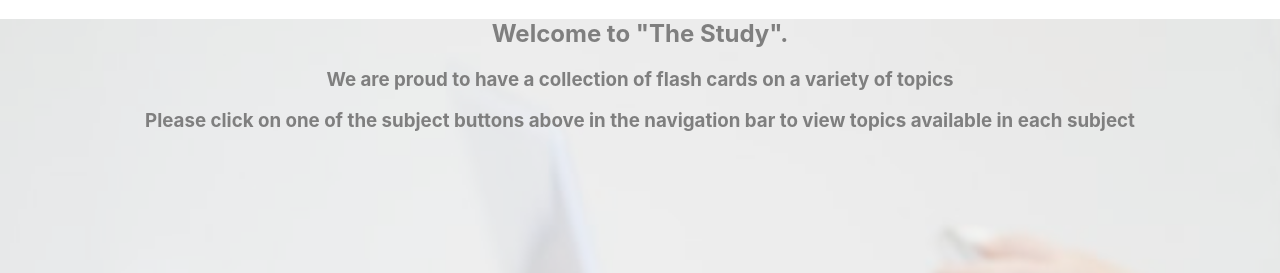
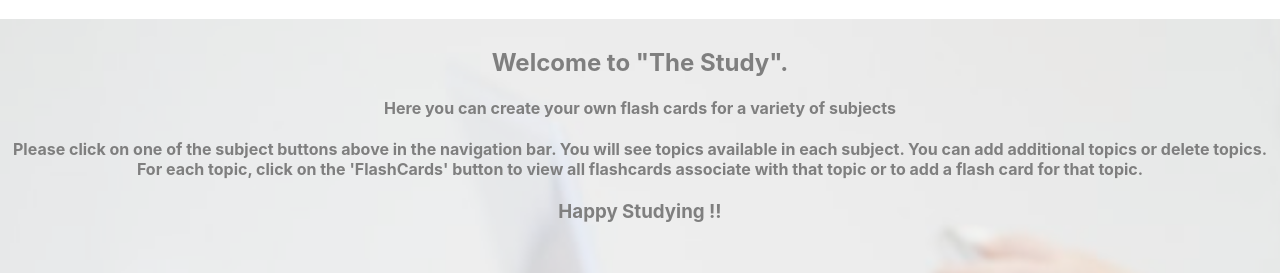
Before and after one commit to ginasekhar/the-study-frontend, a React (Create React App) app: page / in a window 1280 px wide. Shown: the part 227-500 px from the top of the page. Built offline with nearby package versions, Linux system fonts and the light colour scheme; no server answers.

Commit message:
Add better home page message

```diff
--- a/src/containers/Home.js
+++ b/src/containers/Home.js
@@ -5,9 +5,10 @@ class Home extends Component {
   render() {
     return (
       <div className="Home-page">
-        <h2>Welcome to "The Study".</h2>
-        <h3>We are proud to have a collection of flash cards on a variety of topics </h3>
-        <h3>Please click on one of the subject buttons above in the navigation bar to view topics available in each subject </h3>
+        <h2><br/>Welcome to "The Study".</h2>
+        <h4> Here you can create your own flash cards for a variety of subjects</h4>
+        <h4>Please click on one of the subject buttons above in the navigation bar. You will see topics available in each subject. You can add additional topics or delete topics.  For each topic, click on the 'FlashCards' button to view all flashcards associate with that topic or to add a flash card for that topic. </h4>
+        <h3> <center> Happy Studying !! </center> </h3>
       </div>
     )
   }
```
